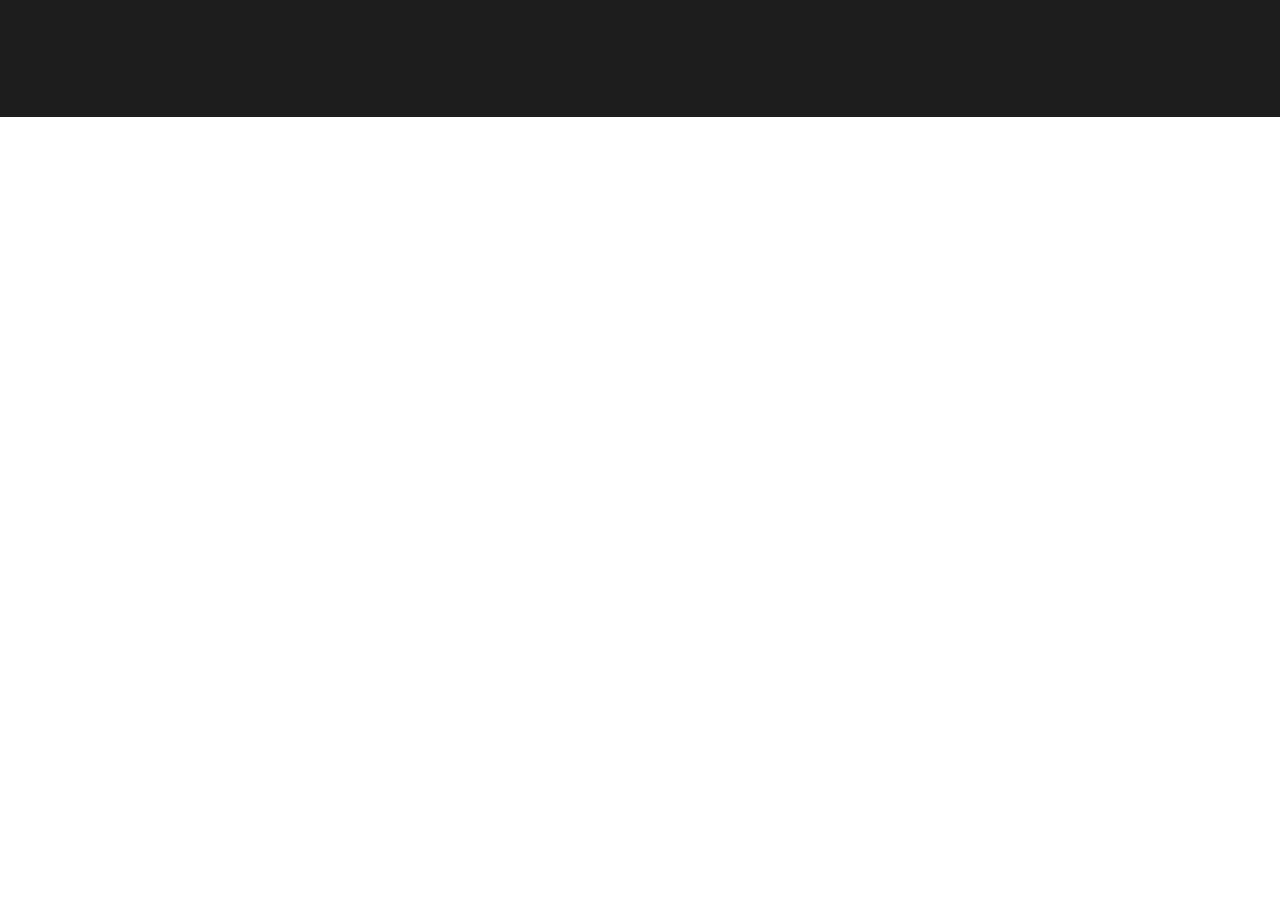
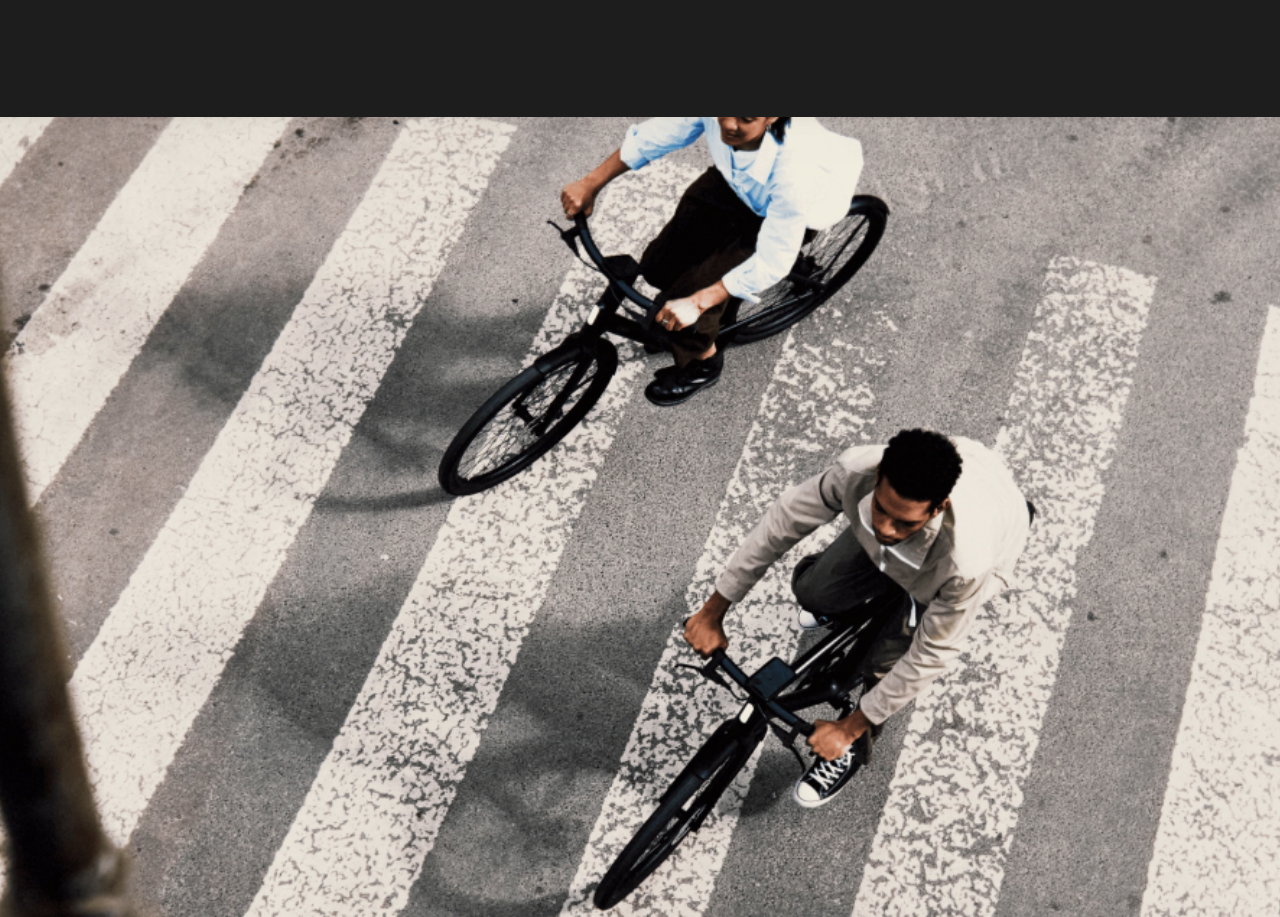
Before and after one commit to Vladyslav-amp/MyBike, a plain HTML site: page index.html in a window 1280 px wide. Shown: the part 4038-4955 px from the top of the page. Drawn offline with nearby package versions, Linux system fonts and the light colour scheme; files that its build step writes are made by us from their sources; the site is published under a folder, as on GitHub Pages, so addresses that start at the root find nothing.

Commit message:
Update footer.scss

```diff
--- a/styles/blocks/footer.scss
+++ b/styles/blocks/footer.scss
@@ -6,7 +6,7 @@
   }
 
    &-block {
-    background-image: url("/images/footer__background.png");
+    background-image: url("../images/footer__background.png");
     height: 100%;
     width: 100%;
     background-position: 60% 60%;
```
